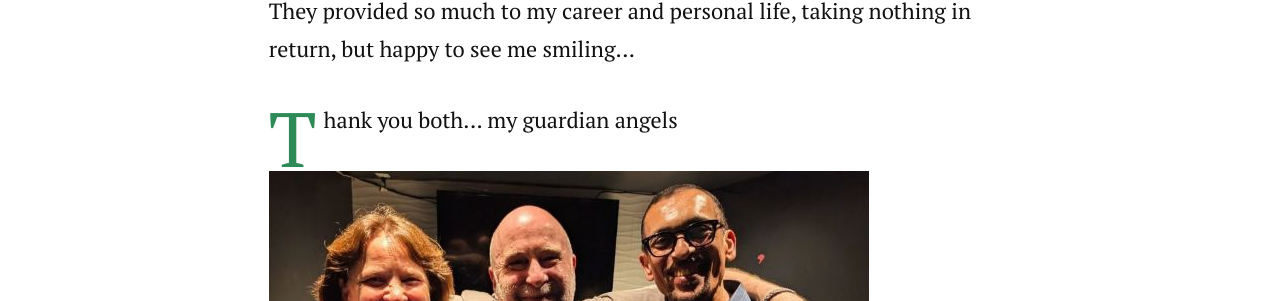
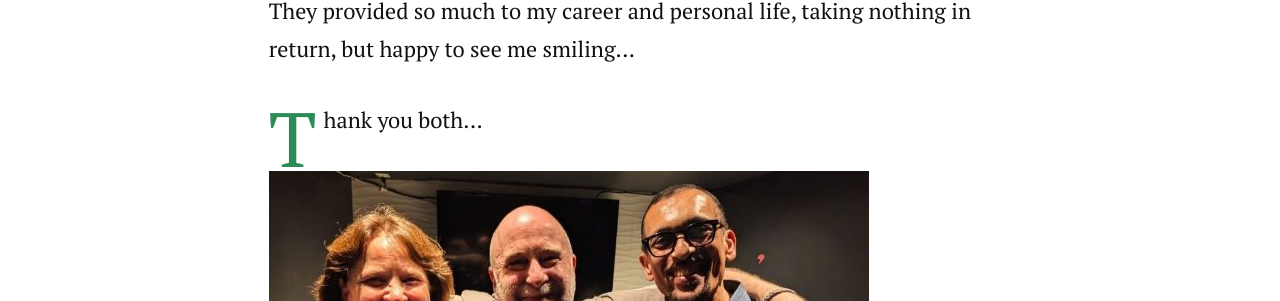
Before and after one commit to weebaruto/weeblog, a Jekyll site: the page built from _posts/2014-12-10-test-post.markdown, in a window 1280 px wide. Shown: the part 976-1277 px from the top of the page. Built offline with Jekyll 4.4.1, drawn with Linux system fonts in a browser that asks for light colours; nearby versions of some CDN libraries.

Commit message:
Update 2014-12-10-test-post.markdown

```diff
--- a/_posts/2014-12-10-test-post.markdown
+++ b/_posts/2014-12-10-test-post.markdown
@@ -8,5 +8,5 @@ date:   2025-06-01
 <p>
 Recently, it was the Quarter of Century Club celebration for my former company, my wife included, congratulations MiaoMiao! Many of my former colleagues from across the world descended on New York City, and we all met up across a number of evenings. A lot of new moments were made, but one really struck deep, I bumped into my former bosses, my guardian angels, who where both there at the beginning of my journey to get here. They provided so much to my career and personal life, taking nothing in return, but happy to see me smiling...
 </p>
-<p><span class="dropcap">T</span>hank you both... my guardian angels</p>
+<p><span class="dropcap">T</span>hank you both...</p>
 <img src="/assets/img/guardianangelssmall.jpg" alt="my guardian angels">
```
